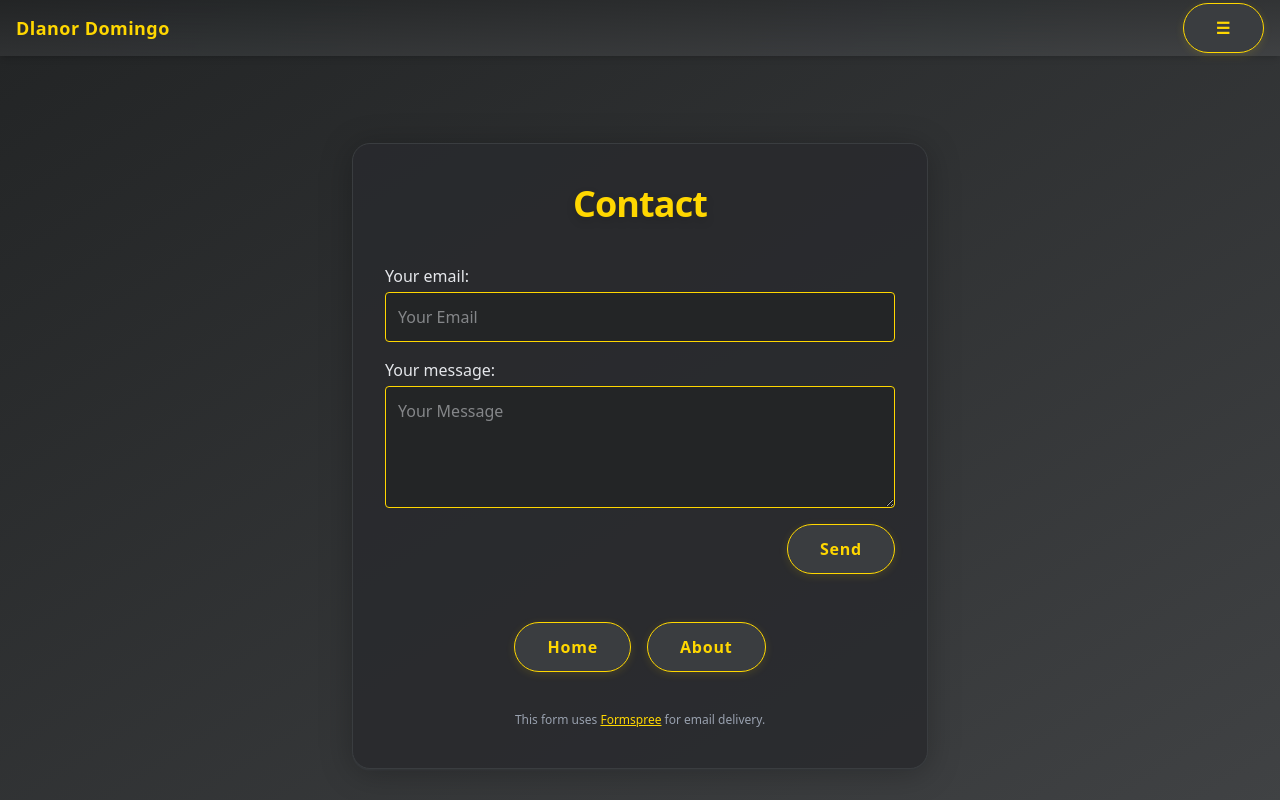
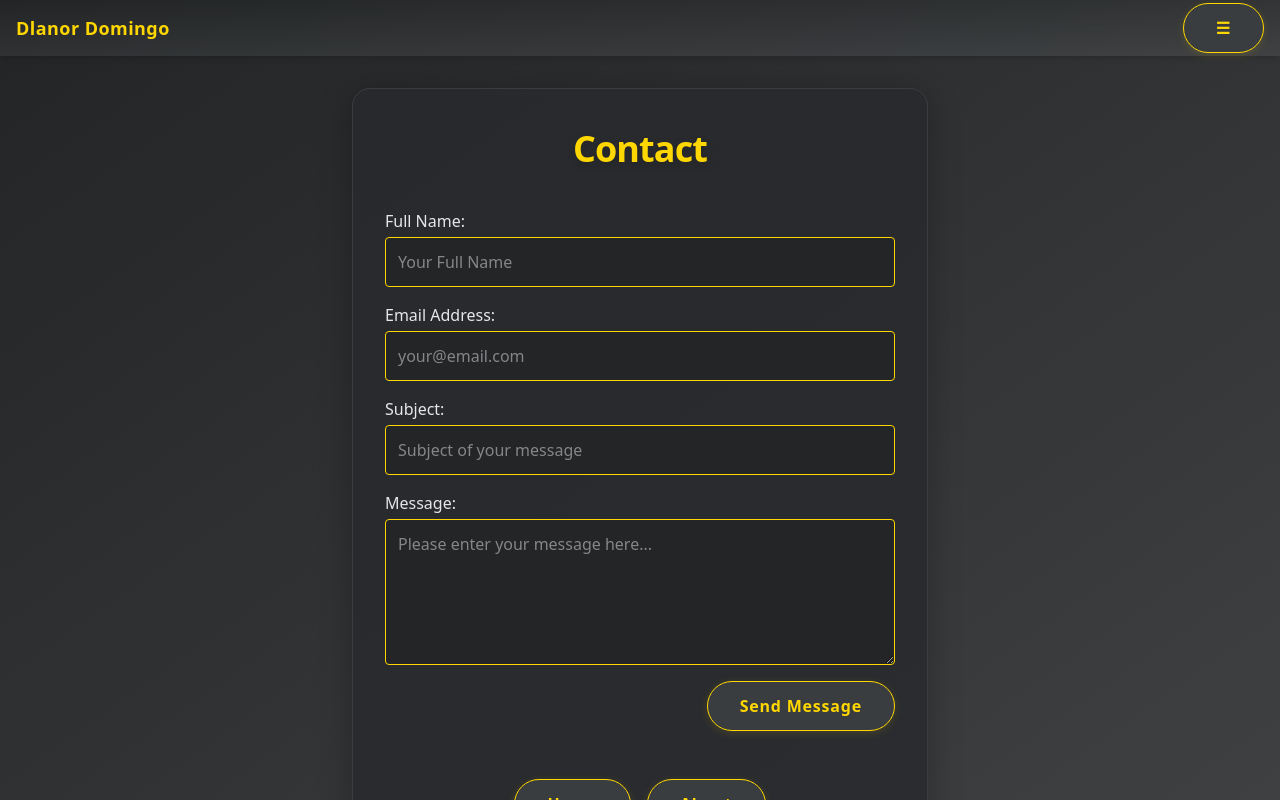
Before and after one commit to laurreev/Portfolio, a Next.js app: page /contact in a window 1280 px wide. Shown: the top 800 px of the page. Built offline with nearby package versions, Linux system fonts and the light colour scheme.

Commit message:
Update page.js

```diff
--- a/src/app/contact/page.js
+++ b/src/app/contact/page.js
@@ -31,24 +31,64 @@ export default function Contact() {
       <main className="w-full max-w-xl metal-card flex flex-col items-center gap-8 shadow-xl">
         <h1 className="text-3xl md:text-4xl font-bold tracking-tight text-[#FFD700] drop-shadow-lg transition-colors duration-500 mb-2">Contact</h1>
         <form ref={formRef} onSubmit={handleSubmit} className="w-full flex flex-col gap-4">
-          <label className="flex flex-col gap-1 text-gray-200">
-            Your email:
-            <input name="email" type="email" className="p-3 rounded bg-[#232526] text-gray-200 border border-[#FFD700] focus:outline-none focus:ring-2 focus:ring-[#FFD700] transition-all duration-300 hover:scale-[1.03]" placeholder="Your Email" required disabled={submitting} />
+          <input type="hidden" name="_subject" value="New Professional Inquiry from Laurreev Portfolio" />
+          <label className="flex flex-col gap-1 text-gray-200 font-medium">
+            Full Name:
+            <input
+              name="name"
+              type="text"
+              className="p-3 rounded bg-[#232526] text-gray-200 border border-[#FFD700] focus:outline-none focus:ring-2 focus:ring-[#FFD700] transition-all duration-300 hover:scale-[1.03]"
+              placeholder="Your Full Name"
+              required
+              disabled={submitting}
+            />
           </label>
-          <label className="flex flex-col gap-1 text-gray-200">
-            Your message:
-            <textarea name="message" className="p-3 rounded bg-[#232526] text-gray-200 border border-[#FFD700] focus:outline-none focus:ring-2 focus:ring-[#FFD700] transition-all duration-300 hover:scale-[1.03]" placeholder="Your Message" rows={4} required disabled={submitting} />
+          <label className="flex flex-col gap-1 text-gray-200 font-medium">
+            Email Address:
+            <input
+              name="email"
+              type="email"
+              className="p-3 rounded bg-[#232526] text-gray-200 border border-[#FFD700] focus:outline-none focus:ring-2 focus:ring-[#FFD700] transition-all duration-300 hover:scale-[1.03]"
+              placeholder="your@email.com"
+              required
+              disabled={submitting}
+            />
           </label>
-          {/* Add fields here if needed */}
-          <button type="submit" className="metal-btn self-end transition-transform duration-300 hover:scale-105 hover:shadow-2xl" disabled={submitting}>
-            {submitting ? "Sending..." : "Send"}
+          <label className="flex flex-col gap-1 text-gray-200 font-medium">
+            Subject:
+            <input
+              name="topic"
+              type="text"
+              className="p-3 rounded bg-[#232526] text-gray-200 border border-[#FFD700] focus:outline-none focus:ring-2 focus:ring-[#FFD700] transition-all duration-300 hover:scale-[1.03]"
+              placeholder="Subject of your message"
+              required
+              disabled={submitting}
+            />
+          </label>
+          <label className="flex flex-col gap-1 text-gray-200 font-medium">
+            Message:
+            <textarea
+              name="message"
+              className="p-3 rounded bg-[#232526] text-gray-200 border border-[#FFD700] focus:outline-none focus:ring-2 focus:ring-[#FFD700] transition-all duration-300 hover:scale-[1.03]"
+              placeholder="Please enter your message here..."
+              rows={5}
+              required
+              disabled={submitting}
+            />
+          </label>
+          <button
+            type="submit"
+            className="metal-btn self-end transition-transform duration-300 hover:scale-105 hover:shadow-2xl font-semibold px-8 py-2"
+            disabled={submitting}
+          >
+            {submitting ? "Sending..." : "Send Message"}
           </button>
         </form>
         {dialogOpen && (
           <div className="fixed inset-0 flex items-center justify-center z-50 bg-black/60">
             <div className="bg-[#232526] border border-[#FFD700] rounded-xl p-8 shadow-2xl flex flex-col items-center">
               <span className="text-2xl mb-2 text-[#FFD700]">✅</span>
-              <p className="text-gray-200 mb-4">Submitted Successfully!</p>
+              <p className="text-gray-200 mb-4">Your message has been submitted successfully.<br />Thank you for reaching out!</p>
               <button className="metal-btn" onClick={() => setDialogOpen(false)}>Close</button>
             </div>
           </div>
```
